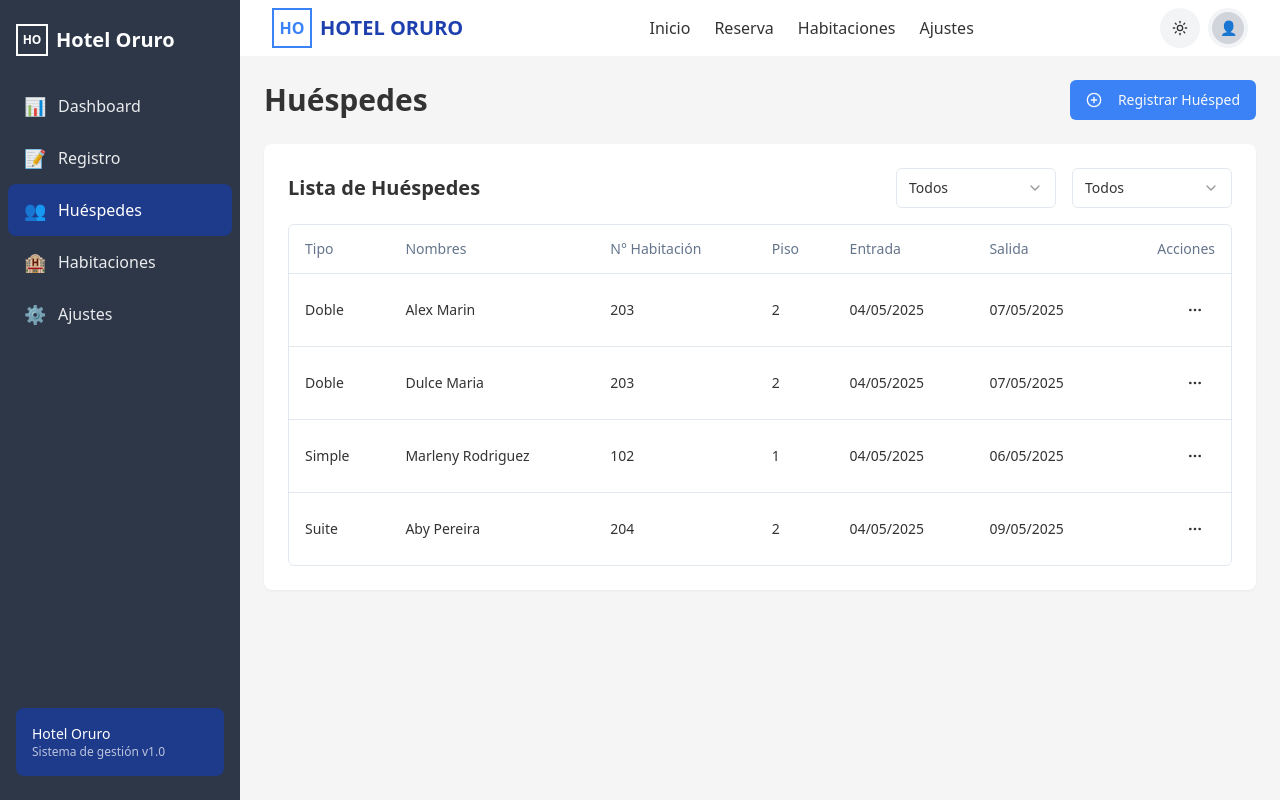
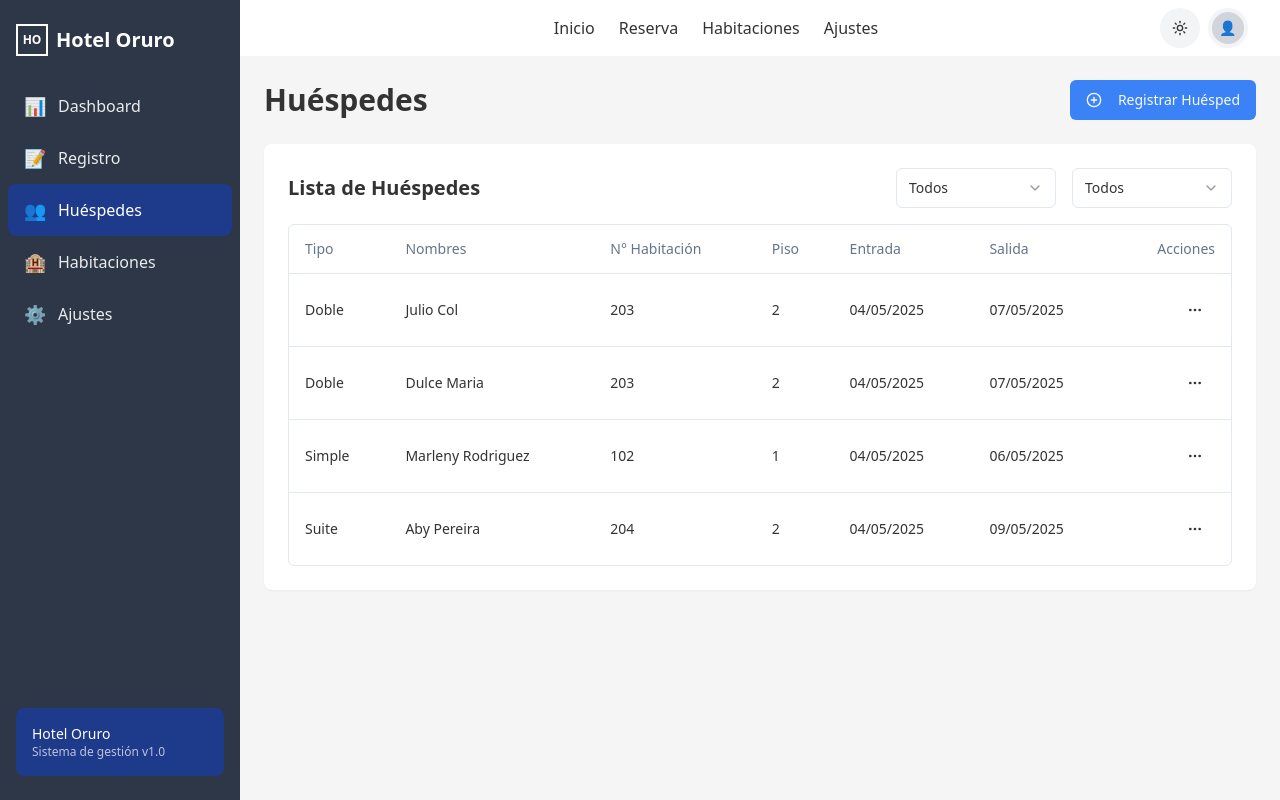
Before and after one commit to mois666/oruro-hotel-vista, a React (Vite) app: page /huespedes in a window 1280 px wide. Built offline with nearby package versions, Linux system fonts and the light colour scheme.

Commit message:
logo removed

```diff
--- a/src/components/guest/GuestList.tsx
+++ b/src/components/guest/GuestList.tsx
@@ -61,7 +61,7 @@ const GuestList: React.FC<GuestListProps> = ({
   };
 
   return (
-    <div className="space-y-4">
+    <div className="space-y-4 dark:bg-hotel-darkCard">
       <div className="flex flex-col sm:flex-row sm:justify-between sm:items-center gap-4">
         <h2 className="text-xl font-semibold">Lista de Huéspedes</h2>
 
--- a/src/components/layout/Navbar.tsx
+++ b/src/components/layout/Navbar.tsx
@@ -9,10 +9,10 @@ const Navbar = () => {
     <nav className="bg-white shadow-sm py-2 px-4 md:px-8 dark:bg-hotel-darkCard dark:border-b dark:border-hotel-darkBorder">
       <div className="flex justify-between items-center">
         <Link to="/" className="flex items-center gap-2">
-          <div className="h-10 w-10 border-2 border-[#3B82F6] flex items-center justify-center dark:border-hotel-blue">
+          {/* <div className="h-10 w-10 border-2 border-[#3B82F6] flex items-center justify-center dark:border-hotel-blue">
             <span className="text-[#3B82F6] font-bold dark:text-hotel-blue">HO</span>
-          </div>
-          <span className="text-xl font-semibold text-[#1E40AF] dark:text-hotel-blue">HOTEL ORURO</span>
+          </div> */}
+          {/* <span className="text-xl font-semibold text-[#1E40AF] dark:text-hotel-blue">HOTEL ORURO</span> */}
         </Link>
 
         <div className="hidden md:flex items-center gap-6">
--- a/src/data/mockData.ts
+++ b/src/data/mockData.ts
@@ -21,8 +21,8 @@ export const guests: Guest[] = [
   {
     id: '1',
     documentId: '12345678',
-    firstName: 'Alex',
-    lastName: 'Marin',
+    firstName: 'Julio',
+    lastName: 'Col',
     phone: '555-1234',
     roomType: RoomType.DOUBLE,
     roomNumber: 203,
--- a/src/pages/GuestRegistration.tsx
+++ b/src/pages/GuestRegistration.tsx
@@ -26,7 +26,7 @@ const GuestRegistration = () => {
   };
 
   return (
-    <div className="space-y-8">
+    <div className="space-y-8 dark:bg-hotel-darkCard">
       <h1 className="text-3xl font-bold">Registro de Huéspedes</h1>
 
       <GuestRegistrationForm onSubmitSuccess={handleRegistrationSuccess} />
```
